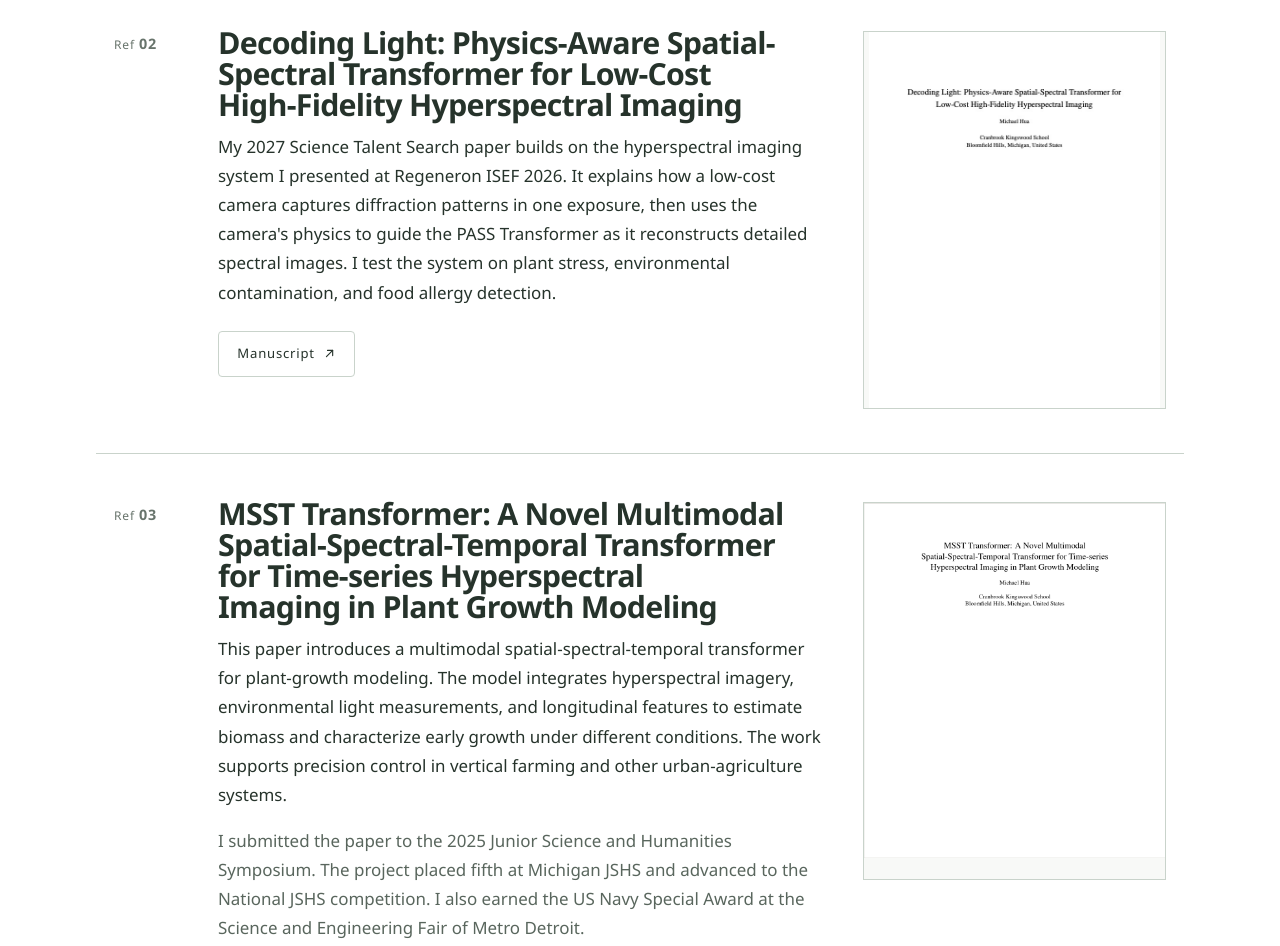
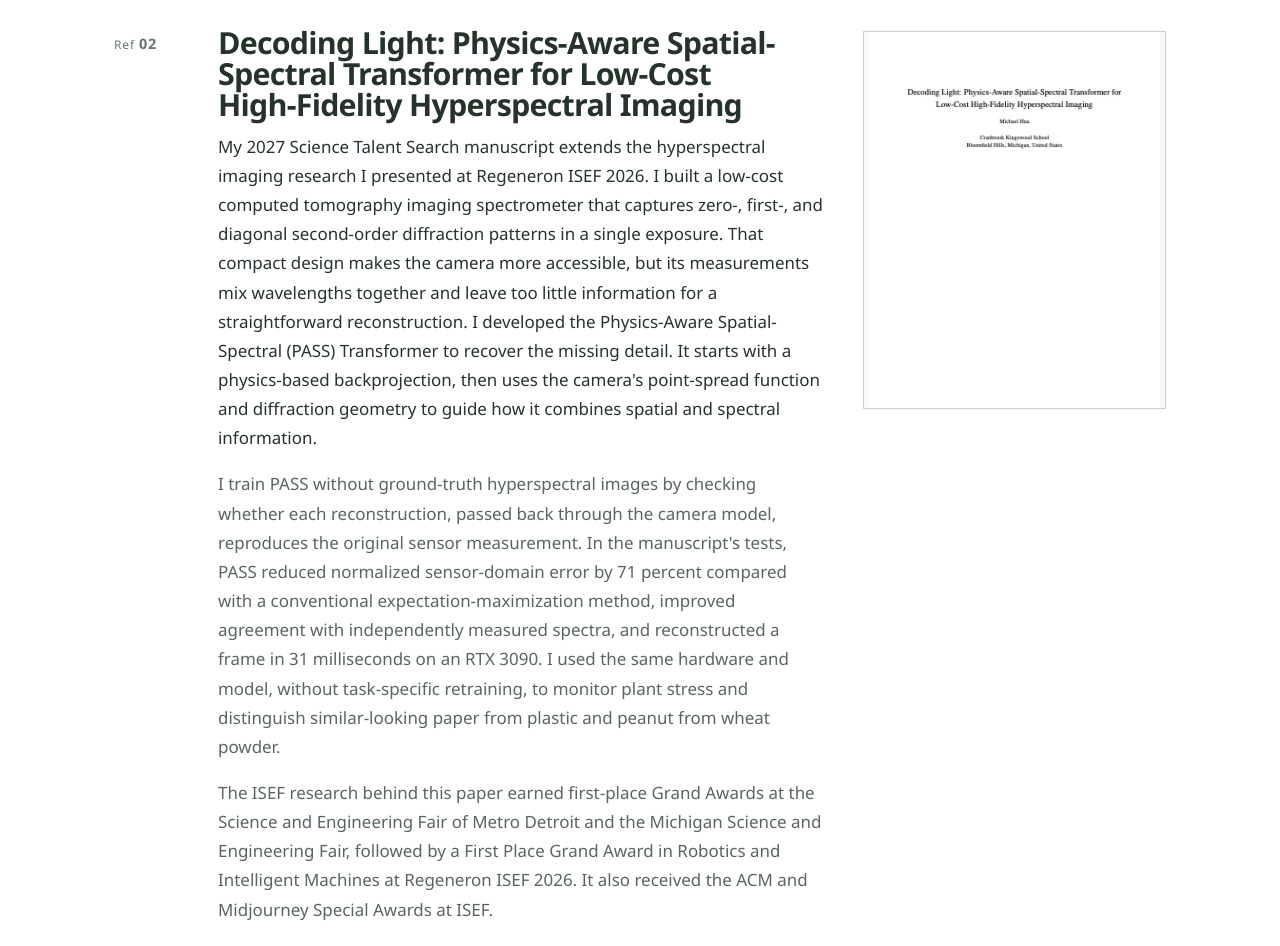
Before and after one commit to michaelhua0/michaelhua0.github.io, a React (Vite) app: page /publications in a window 1280 px wide. Shown: the part 1340-2286 px from the top of the page. Built offline with nearby package versions, Linux system fonts and the light colour scheme; a web font is replaced by a local one.

Commit message:
Expand 2027 STS paper description

```diff
--- a/src/data/publications.ts
+++ b/src/data/publications.ts
@@ -59,7 +59,9 @@ export const publications: Publication[] = [
       },
     ],
     copy: [
-      "My 2027 Science Talent Search paper builds on the hyperspectral imaging system I presented at Regeneron ISEF 2026. It explains how a low-cost camera captures diffraction patterns in one exposure, then uses the camera's physics to guide the PASS Transformer as it reconstructs detailed spectral images. I test the system on plant stress, environmental contamination, and food allergy detection.",
+      "My 2027 Science Talent Search manuscript extends the hyperspectral imaging research I presented at Regeneron ISEF 2026. I built a low-cost computed tomography imaging spectrometer that captures zero-, first-, and diagonal second-order diffraction patterns in a single exposure. That compact design makes the camera more accessible, but its measurements mix wavelengths together and leave too little information for a straightforward reconstruction. I developed the Physics-Aware Spatial-Spectral (PASS) Transformer to recover the missing detail. It starts with a physics-based backprojection, then uses the camera's point-spread function and diffraction geometry to guide how it combines spatial and spectral information.",
+      "I train PASS without ground-truth hyperspectral images by checking whether each reconstruction, passed back through the camera model, reproduces the original sensor measurement. In the manuscript's tests, PASS reduced normalized sensor-domain error by 71 percent compared with a conventional expectation-maximization method, improved agreement with independently measured spectra, and reconstructed a frame in 31 milliseconds on an RTX 3090. I used the same hardware and model, without task-specific retraining, to monitor plant stress and distinguish similar-looking paper from plastic and peanut from wheat powder.",
+      "The ISEF research behind this paper earned first-place Grand Awards at the Science and Engineering Fair of Metro Detroit and the Michigan Science and Engineering Fair, followed by a First Place Grand Award in Robotics and Intelligent Machines at Regeneron ISEF 2026. It also received the ACM and Midjourney Special Awards at ISEF.",
     ],
   },
   {
```
